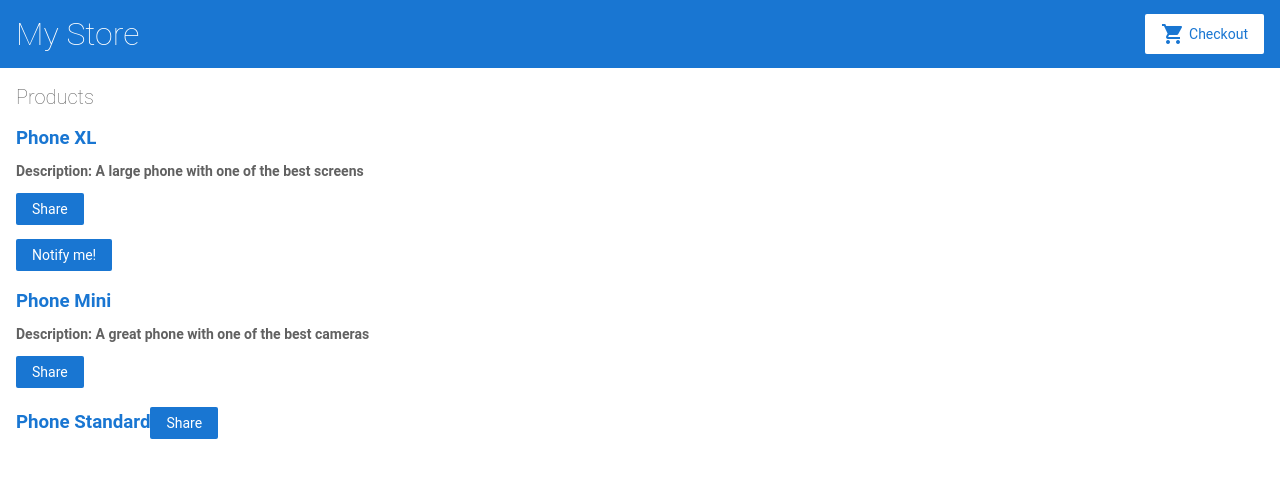
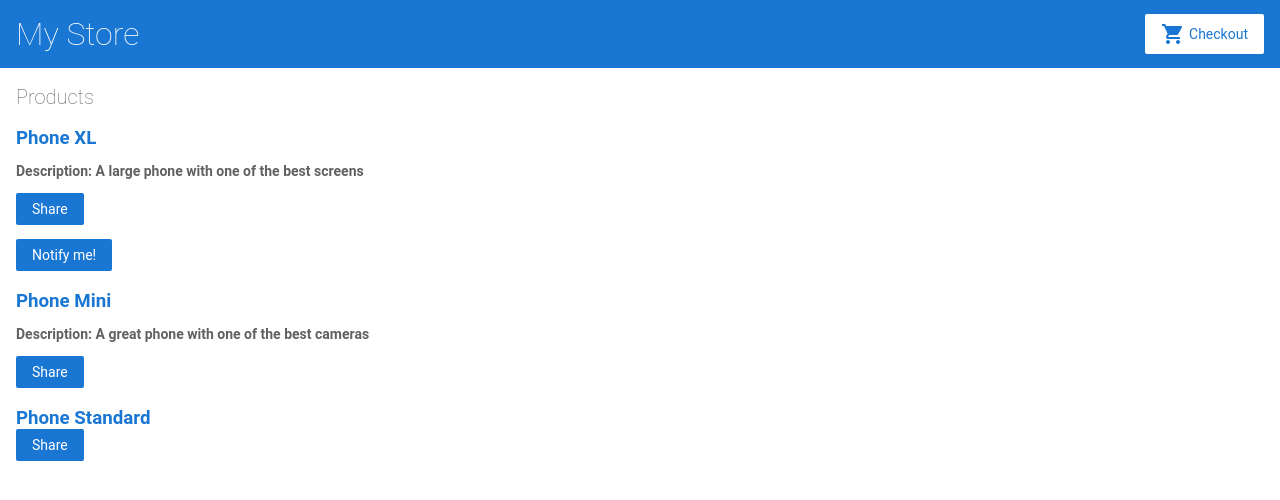
Before and after one commit to KmXK/AngularExample, an Angular app: page / in a window 1280 px wide. Shown: the top 500 px of the page. Built offline with nearby package versions, Linux system fonts and the light colour scheme.

Commit message:
3 files modified

```diff
--- a/src/app/product-details/product-details.component.ts
+++ b/src/app/product-details/product-details.component.ts
@@ -13,5 +13,7 @@ export class ProductDetailsComponent implements OnInit {
 
   constructor(private route: ActivatedRoute) {}
 
-  ngOnInit(): void {}
+  ngOnInit(): void {
+    this.route.snapshot.paramMap;
+  }
 }
--- a/src/app/product-list/product-list.component.css
+++ b/src/app/product-list/product-list.component.css
@@ -1,5 +1,3 @@
-/*
-Copyright Google LLC. All Rights Reserved.
-Use of this source code is governed by an MIT-style license that
-can be found in the LICENSE file at https://angular.io/license
-*/
+.block {
+  display: block;
+}
--- a/src/app/product-list/product-list.component.html
+++ b/src/app/product-list/product-list.component.html
@@ -2,7 +2,7 @@
 
 <div *ngFor="let product of products">
   <h3>
-    <a
+    <a class="block"
       [title]="product.name + ' details'"
       [routerLink]="['/products', product.id]"
       >{{ product.name }}</a
```
